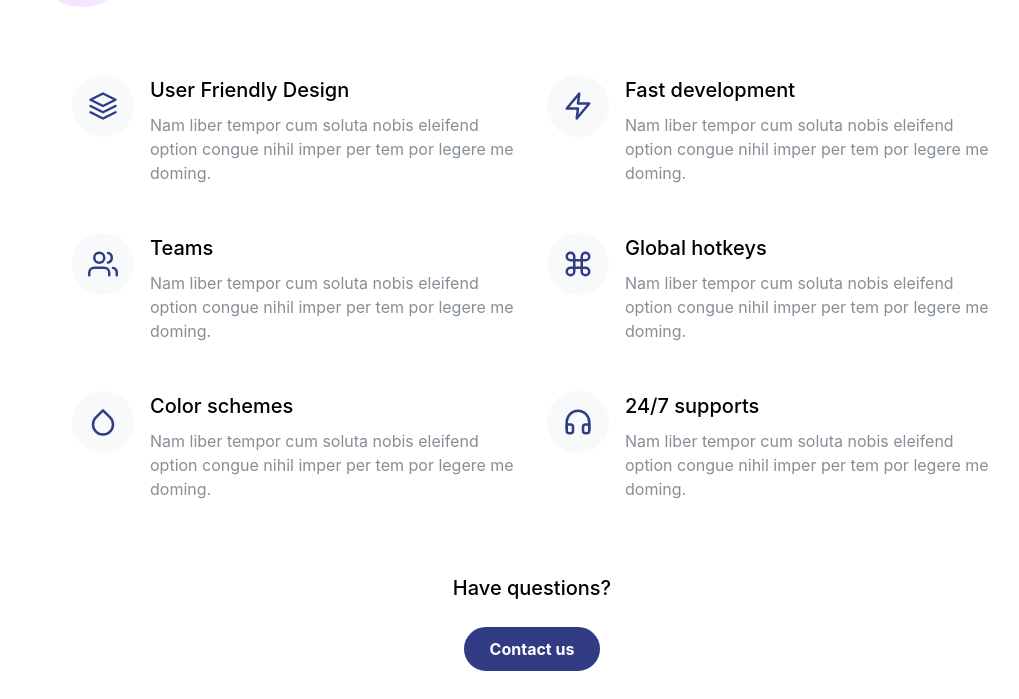
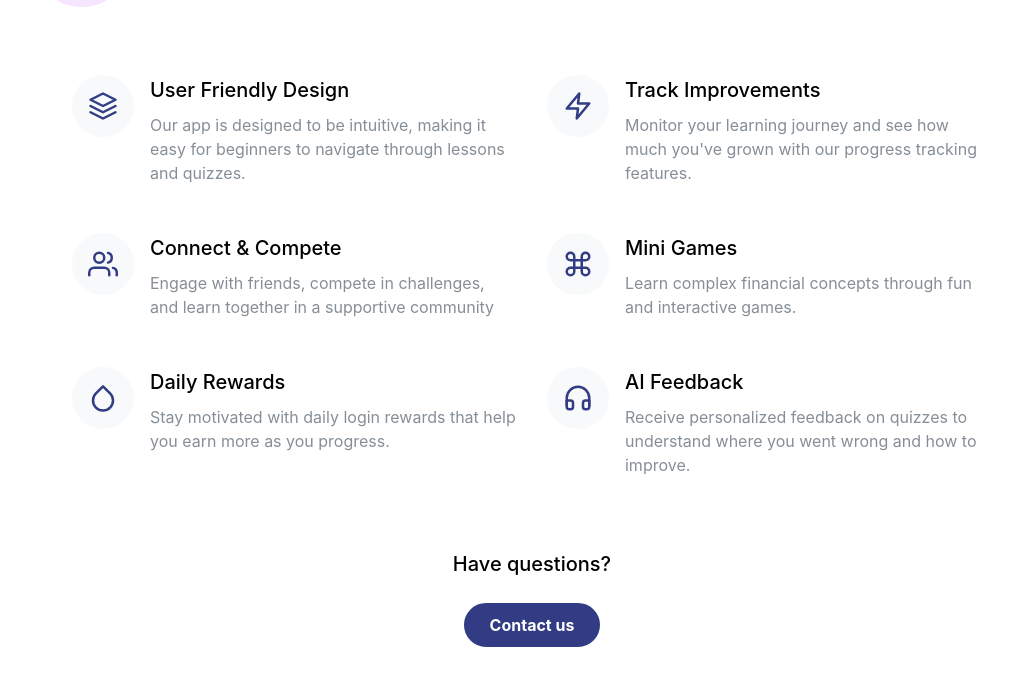
Before and after one commit to AkulxSharma/Juny, a plain HTML site: page public/index.html in a window 1280 px wide. Shown: the part 795-1494 px from the top of the page, without its empty margins (108-1127 px from the left). Drawn offline with nearby package versions, Linux system fonts and the light colour scheme; a web font is replaced by a local one.

Commit message:
Update index.html

```diff
--- a/public/index.html
+++ b/public/index.html
@@ -50,7 +50,7 @@
             <div class="container">
                 <div class="row">
                     <div class="col-md-10 mx-auto">
-                        <h2 class="dot-circle">There are enough reasons to use Snap.</h2>
+                        <h2 class="dot-circle">There are enough reasons to use <span style="color: #313c85;">Juny.</span></h2>
                         <div class="row mt-6">
                             <div class="col-sm-6 mb-5">
                                 <div class="media">
@@ -61,7 +61,7 @@
                                     </div>
                                     <div class="media-body">
                                         <h5 class="mt-0">User Friendly Design</h5>
-                                        <span class="text-muted">Nam liber tempor cum soluta nobis eleifend option congue nihil imper per tem por legere me doming.</span>
+                                        <span class="text-muted">Our app is designed to be intuitive, making it easy for beginners to navigate through lessons and quizzes.</span>
                                     </div>
                                 </div>
                             </div>
@@ -73,8 +73,9 @@
                                         </div>
                                     </div>
                                     <div class="media-body">
-                                        <h5 class="mt-0">Fast development</h5>
-                                        <span class="text-muted">Nam liber tempor cum soluta nobis eleifend option congue nihil imper per tem por legere me doming.</span>
+                                        <h5 class="mt-0">Track Improvements</h5>
+                                        <span class="text-muted">Monitor your learning journey and see how much you've grown with our progress tracking features.
+                                        </span>
                                     </div>
                                 </div>
                             </div>
@@ -86,8 +87,8 @@
                                         </div>
                                     </div>
                                     <div class="media-body">
-                                        <h5 class="mt-0">Teams</h5>
-                                        <span class="text-muted">Nam liber tempor cum soluta nobis eleifend option congue nihil imper per tem por legere me doming.</span>
+                                        <h5 class="mt-0">Connect & Compete</h5>
+                                        <span class="text-muted"> Engage with friends, compete in challenges, and learn together in a supportive community</span>
                                     </div>
                                 </div>
                             </div>
@@ -99,8 +100,8 @@
                                         </div>
                                     </div>
                                     <div class="media-body">
-                                        <h5 class="mt-0">Global hotkeys</h5>
-                                        <span class="text-muted">Nam liber tempor cum soluta nobis eleifend option congue nihil imper per tem por legere me doming.</span>
+                                        <h5 class="mt-0">Mini Games</h5>
+                                        <span class="text-muted"> Learn complex financial concepts through fun and interactive games.</span>
                                     </div>
                                 </div>
                             </div>
@@ -112,8 +113,9 @@
                                         </div>
                                     </div>
                                     <div class="media-body">
-                                        <h5 class="mt-0">Color schemes</h5>
-                                        <span class="text-muted">Nam liber tempor cum soluta nobis eleifend option congue nihil imper per tem por legere me doming.</span>
+                                        <h5 class="mt-0">Daily Rewards</h5>
+                                        <span class="text-muted">Stay motivated with daily login rewards that help you earn more as you progress.
+                                        </span>
                                     </div>
                                 </div>
                             </div>
@@ -125,8 +127,8 @@
                                         </div>
                                     </div>
                                     <div class="media-body">
-                                        <h5 class="mt-0">24/7 supports</h5>
-                                        <span class="text-muted">Nam liber tempor cum soluta nobis eleifend option congue nihil imper per tem por legere me doming.</span>
+                                        <h5 class="mt-0">AI Feedback</h5>
+                                        <span class="text-muted">Receive personalized feedback on quizzes to understand where you went wrong and how to improve.</span>
                                     </div>
                                 </div>
                             </div>
```
